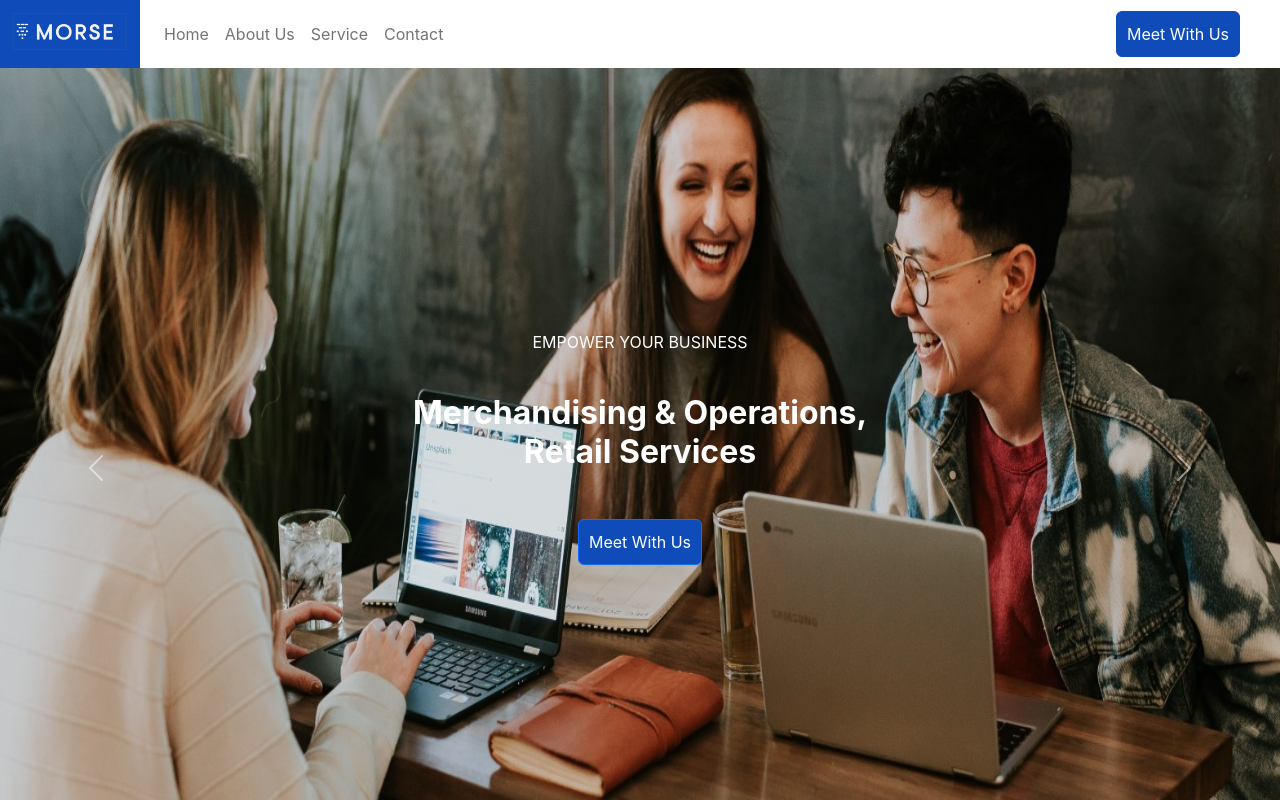
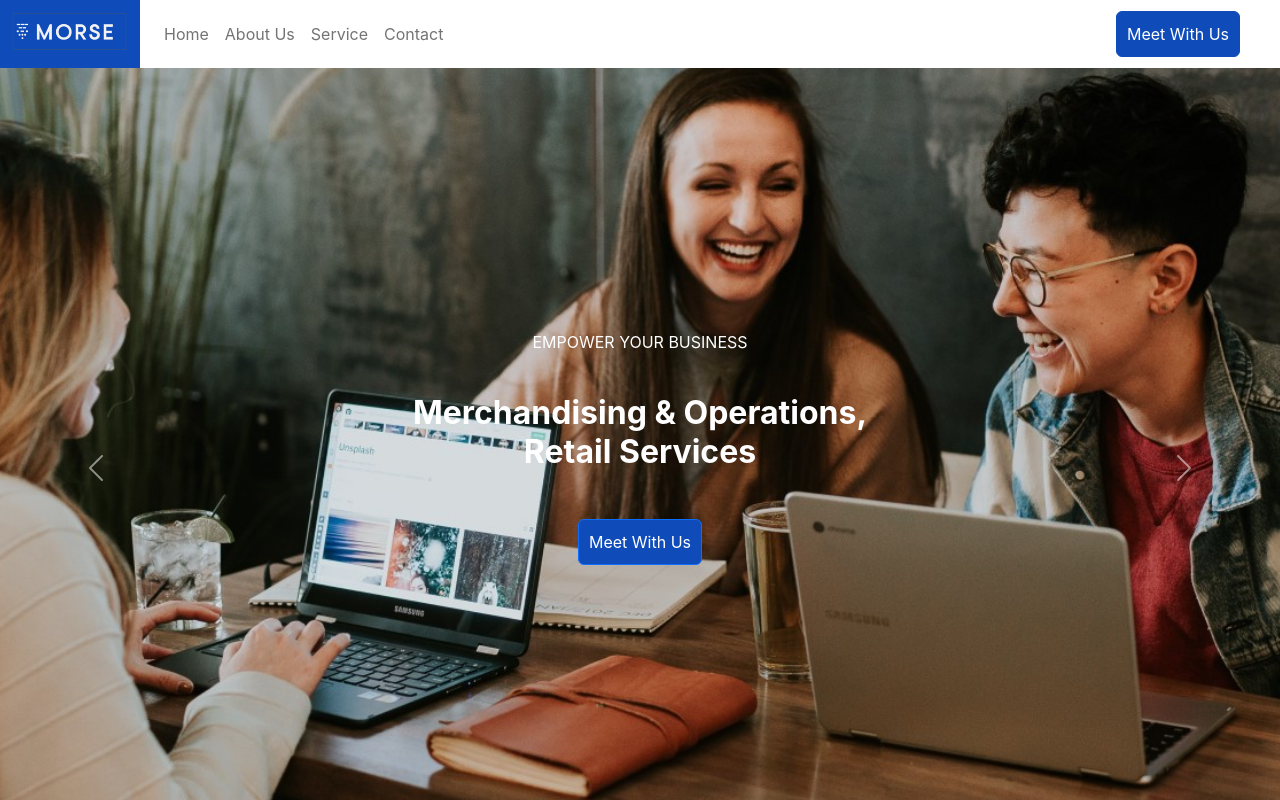
Before and after one commit to tgytr/morseWeb, a React (Create React App) app: page /contactus in a window 1280 px wide. Shown: the top 800 px of the page. Built offline with nearby package versions, Linux system fonts and the light colour scheme.

Commit message:
minot bug resolved img

```diff
--- a/src/components/HomeMainCorousel/HomeMainCarousel.js
+++ b/src/components/HomeMainCorousel/HomeMainCarousel.js
@@ -8,8 +8,9 @@
     <Carousel>
       <Carousel.Item>
         <Image
+          fluid
           style={{
-            display: "flex",
+            objectFit: "cover",
             width: "auto",
             height: 800,
             alignContent: "center",
@@ -52,7 +53,7 @@
       <Carousel.Item>
         <Image
           style={{
-            display: "flex",
+            objectFit: "cover",
             width: "auto",
             height: 800,
             alignContent: "center",
```
